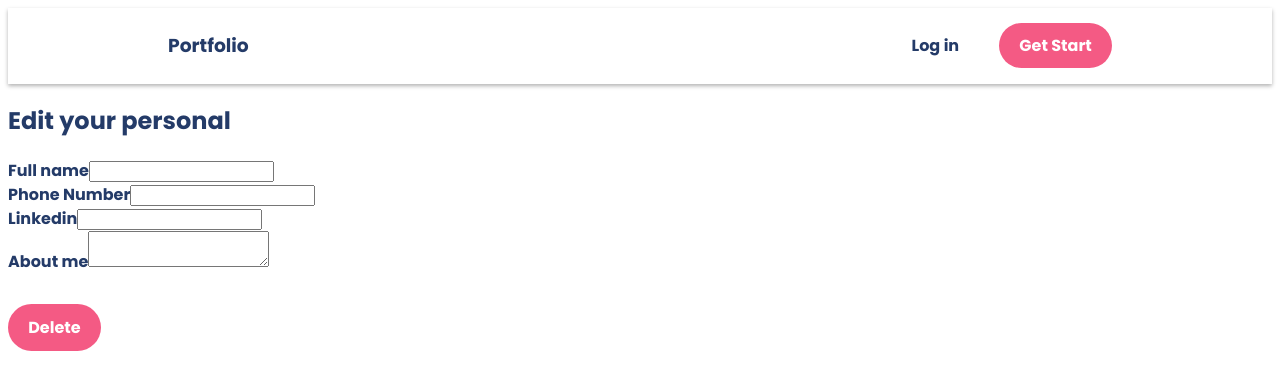
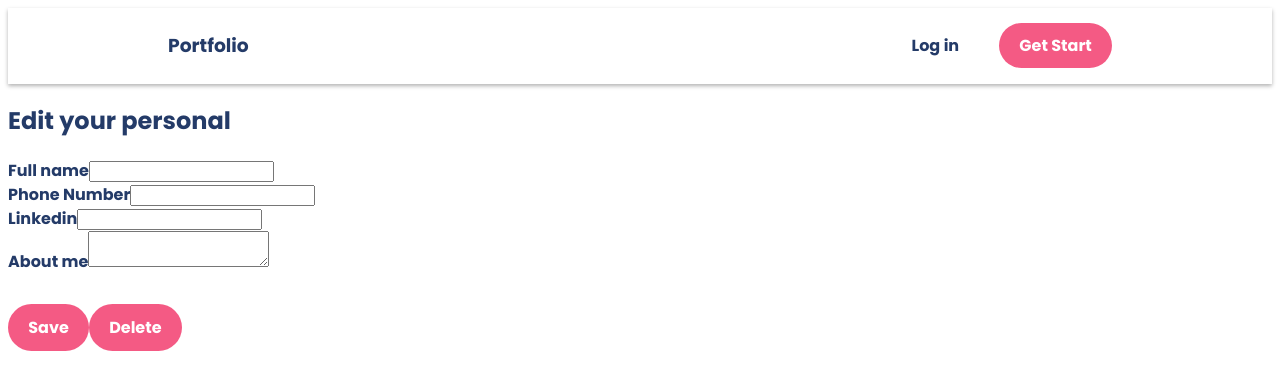
Before and after one commit to Mona96M/Portfolio-Frontend, a React (Vite) app: page /personalinfo/1/edit in a window 1280 px wide. Shown: the top 390 px of the page. Built offline with nearby package versions, Linux system fonts and the light colour scheme; no server answers.

Commit message:
Add Save button

```diff
--- a/src/pages/DeletePersonalInfo.jsx
+++ b/src/pages/DeletePersonalInfo.jsx
@@ -21,6 +21,7 @@ function DeletePersonalInfo() {
         <div>
             <h2>Are you sure you want to delete this information?</h2>
             <button onClick={deletePersonalInfo}>Delete</button>
+            {/* i use this navigate(-1) >> go back one step  */}
             <button onClick={() => navigate(-1)}>Cancel</button>
         </div>
     )
--- a/src/pages/PersonalEdit.jsx
+++ b/src/pages/PersonalEdit.jsx
@@ -28,7 +28,7 @@ function PersonalInfoEdit() {
         event.preventDefault()
         const response = await axios.patch(
             `http://127.0.0.1:8000/api/personalinfo/${id}/`,
-            { personalData}
+            personalData
         )
         navigate(`/portfolio/${id}`)
     }
@@ -38,13 +38,16 @@ function PersonalInfoEdit() {
 
     return (
         <div>
+            <form onSubmit={handleSubmit}>
             <h2>Edit your personal</h2>
             <PersonalInfoForm
                 personalData={personalData}
                 setPersonalData={setPersonalData}
                 handleSubmit={handleSubmit}
             />
-            <button onClick={handleDelete}>Delete</button>
+            <button type="submit">Save</button>
+            <button type='button' onClick={handleDelete}>Delete</button>
+            </form>
         </div>
     )
 }
```
